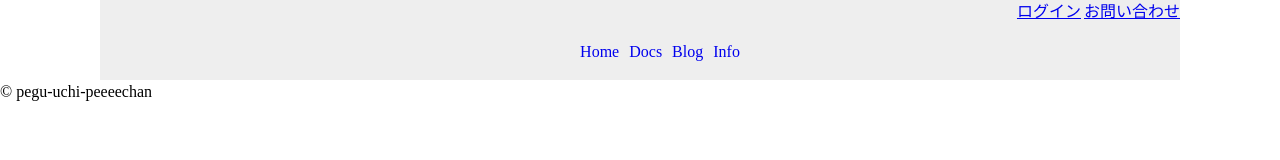
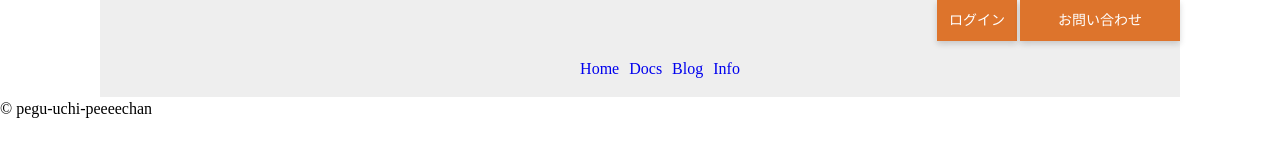
Before and after one commit to nishio-n0522/relearning_web-frontend, a website: page css_design_perfect_guide/chapter3/bem/index.html in a window 1280 px wide. Drawn offline with Linux system fonts and the light colour scheme.

Commit message:
move to desktop

```diff
--- a/css_design_perfect_guide/chapter3/bem/index.css
+++ b/css_design_perfect_guide/chapter3/bem/index.css
@@ -24,6 +24,35 @@ body {
   justify-content: right;
 }
 
+.btn {
+  display: inline-block;
+  width: 300px;
+  padding: 20px 10px;
+  font-size: 18px;
+  text-decoration: none;
+  text-align: center;
+  transition: 0.25s;
+  border-width: 0;
+  box-shadow: 0 3px 6px rgba(0, 0, 0, 0.16);
+  color: #fff;
+  background-color: #dd742c;
+}
+
+.btn:hover {
+  opacity: 0.5;
+}
+
+.btn_size_small {
+  width: 80px;
+  padding-top: 10px;
+  padding-bottom: 10px;
+  font-size: 14px;
+}
+
+.btn_long {
+  width: 160px;
+}
+
 .menu {
   display: flex;
   flex-direction: row;
--- a/css_design_perfect_guide/chapter3/bem/index.html
+++ b/css_design_perfect_guide/chapter3/bem/index.html
@@ -10,8 +10,8 @@
   <body>
     <header class="head">
       <div class="head-section head-section_justify-content_right">
-        <a class="btn btn-small" href="#">ログイン</a>
-        <a class="btn btn-small btn-long" href="#">お問い合わせ</a>
+        <a class="btn btn_size_small" href="#">ログイン</a>
+        <a class="btn btn_size_small btn_long" href="#">お問い合わせ</a>
       </div>
       <div class="head-section">
         <ul class="menu">
```
